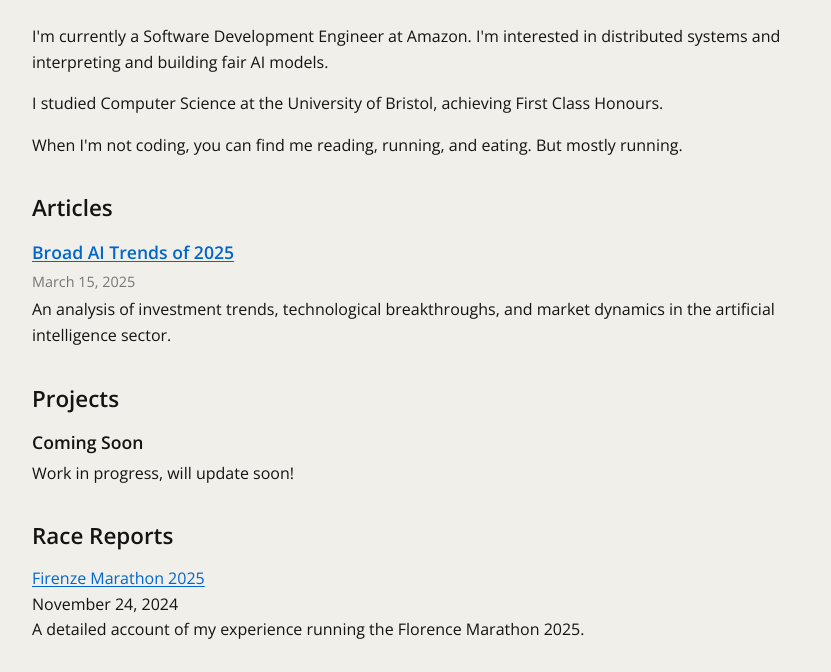
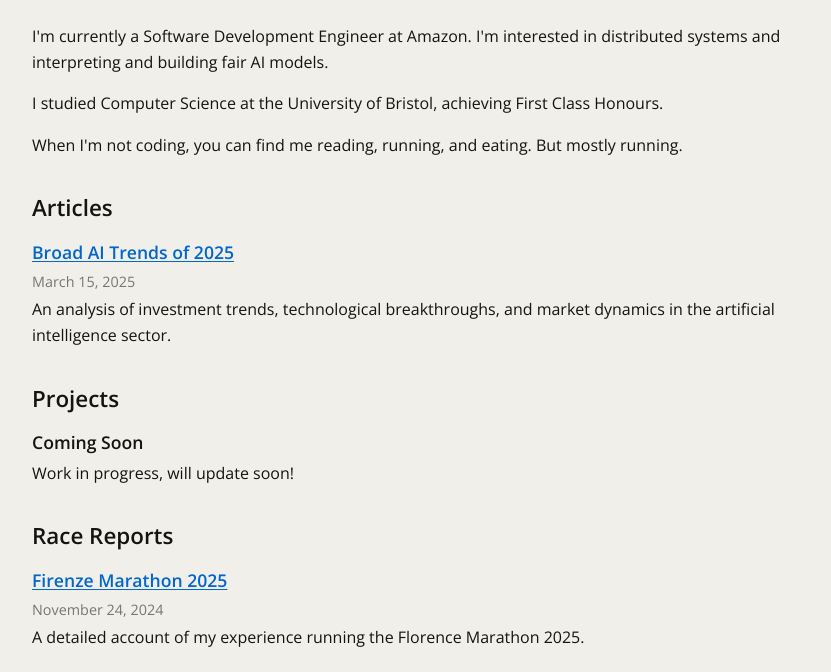
Before and after one commit to ckallum/ckallum.github.io, a website: page index.html in a window 1280 px wide. Shown: the part 68-740 px from the top of the page, without its empty margins (224-1055 px from the left). Drawn offline with nearby package versions, Linux system fonts and the light colour scheme.

Commit message:
Add Race Reports-Styling

```diff
--- a/index.html
+++ b/index.html
@@ -275,13 +275,13 @@
 
     <section>
       <h3>Race Reports</h3>
-      <ul class="race-report-list">
+      <ul class="article-list">
         <li>
-          <div class="race-report-title">
+          <div class="article-title">
             <a href="articles/race-reports/firenze-2024/index.html">Firenze Marathon 2025</a>
           </div>
-          <div class="race-report-date">November 24, 2024</div>
-          <div class="race-report-excerpt">A detailed account of my experience running the Florence Marathon 2025.</div>
+          <div class="article-date">November 24, 2024</div>
+          <div class="article-excerpt">A detailed account of my experience running the Florence Marathon 2025.</div>
         </li>
       </ul>
     </section>
```
